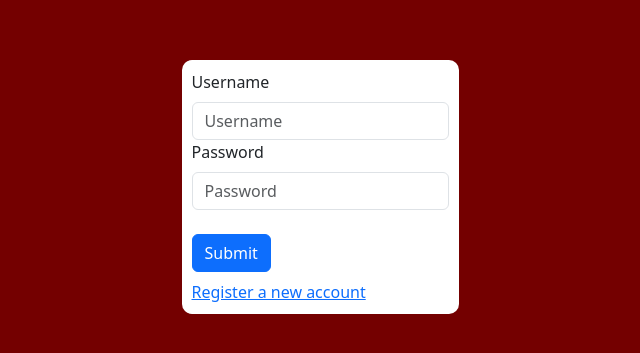
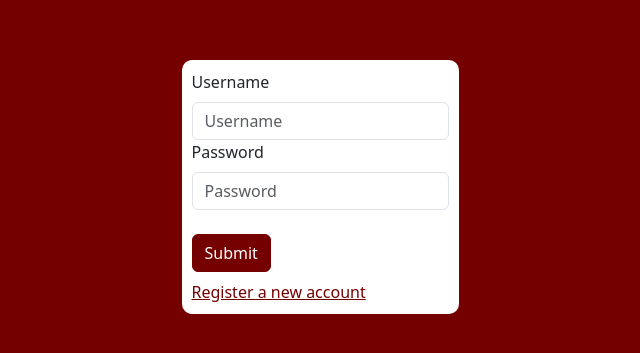
Before and after one commit to celdond/Vital-Mail, a React (Vite) app in the folder frontend/: page / in a window 1280 px wide. Shown: the part 213-566 px from the top of the page, without its empty margins (320-960 px from the left). Built offline with nearby package versions, Linux system fonts and the light colour scheme.

Commit message:
fixed color issues

```diff
--- a/frontend/src/styles/globals.scss
+++ b/frontend/src/styles/globals.scss
@@ -1,5 +1,5 @@
+@import './sheets/colors';
 @import '~bootstrap/scss/bootstrap';
-@import './sheets/colors';
 @import './sheets/home';
 @import './sheets/mail';
 
```
